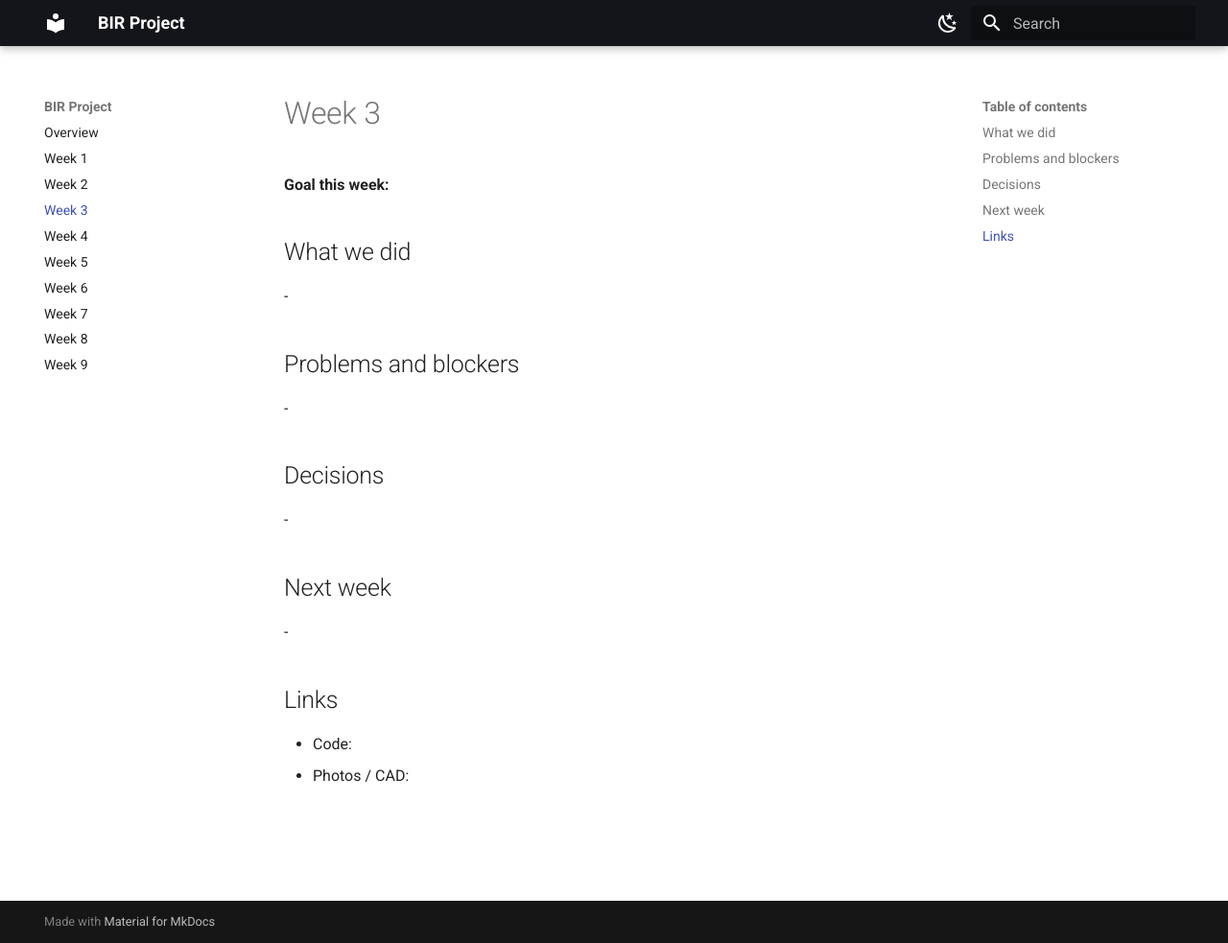
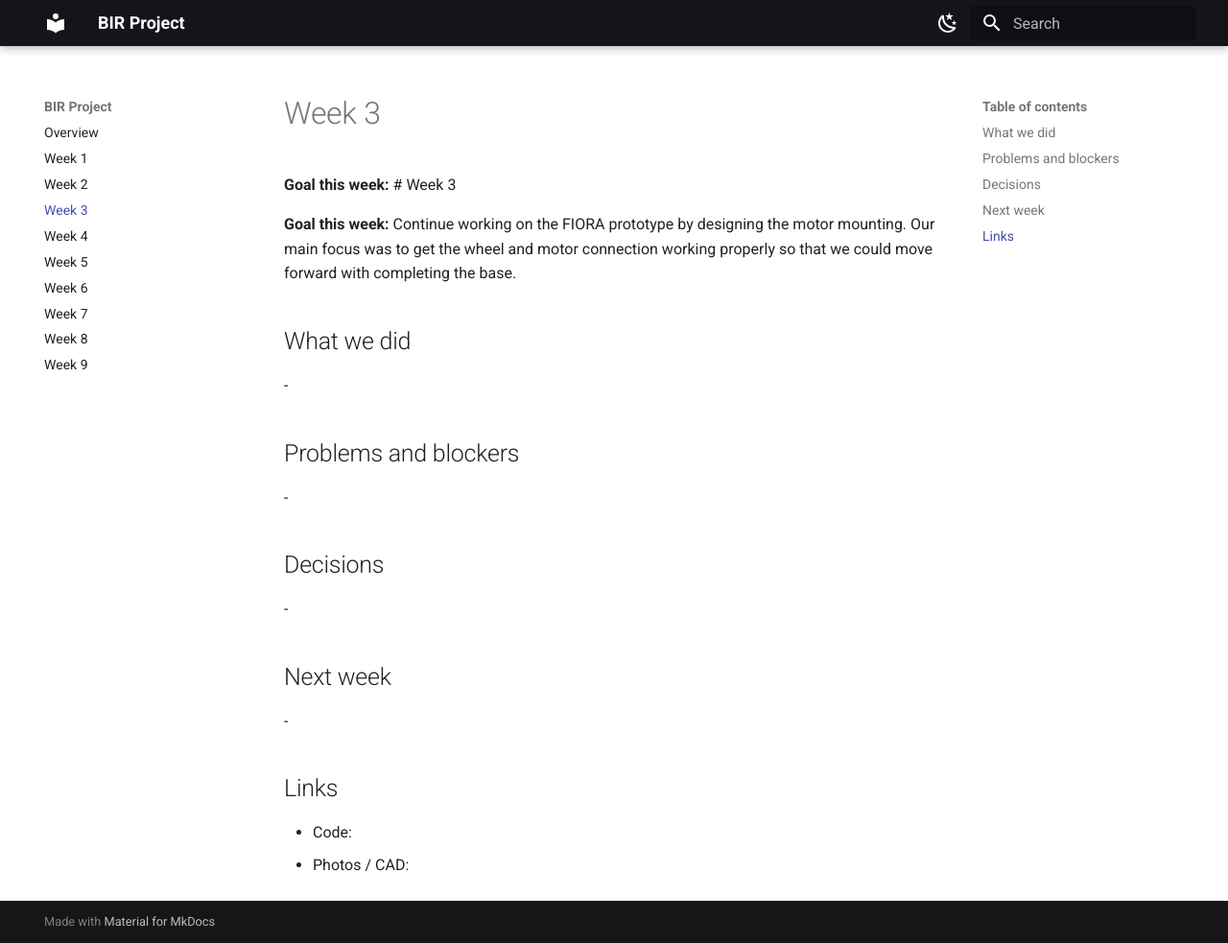
Before and after one commit to BuilderinResidencyTinkerspace/FIORA, an MkDocs documentation site: the page built from docs/week-03.md, in a window 1280 px wide and 983 px high. Shown: the whole window at 96% size. Built offline with MkDocs 1.6.1 and Material for MkDocs 9.7.7, drawn with Linux system fonts in a browser that asks for light colours.

Commit message:
Update week 3 goals and project focus
Added a goal for the week and updated project focus.

```diff
--- a/docs/week-03.md
+++ b/docs/week-03.md
@@ -1,6 +1,10 @@
 # Week 3
 
+**Goal this week:** # Week 3
+
 **Goal this week:**
+Continue working on the FIORA prototype by designing the motor mounting. Our main focus was to get the wheel and motor connection working properly so that we could move forward with completing the base.
+
 
 ## What we did
 
```
